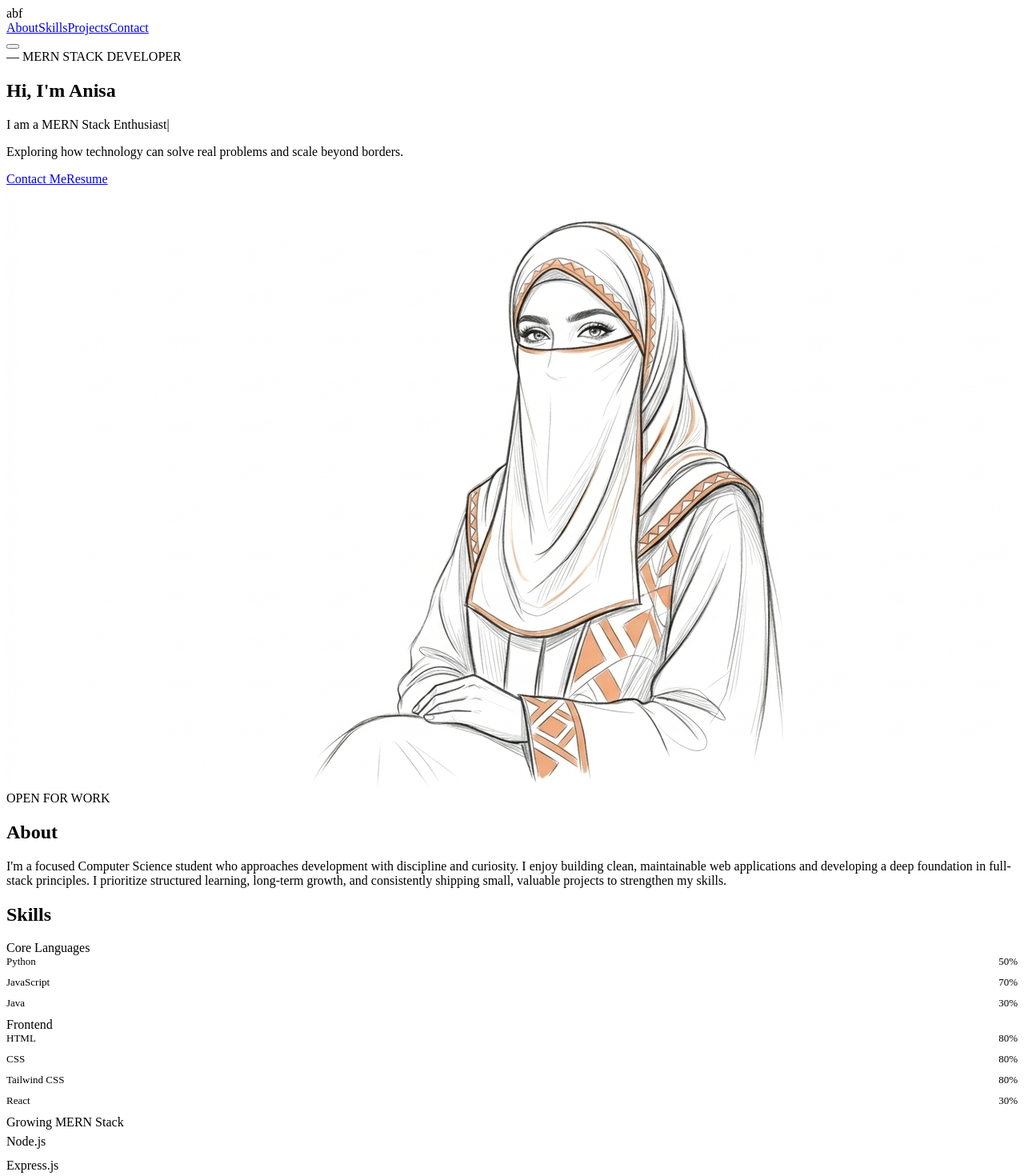
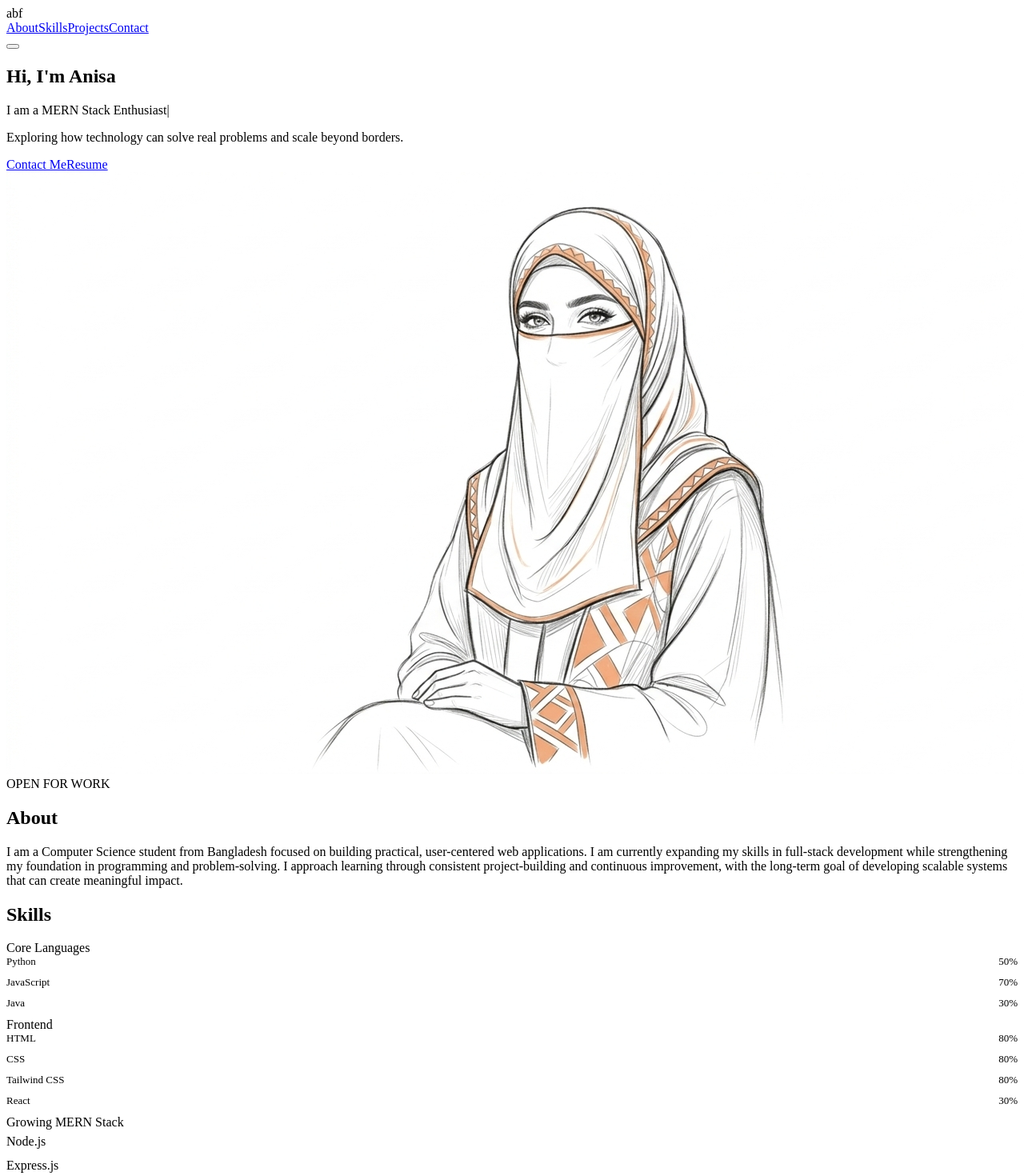
Before and after one commit to theanisa/Portfolio, a React (Vite) app: page / in a window 1280 px wide. Shown: the top 1470 px of the page at 80% size. Built offline with nearby package versions, Linux system fonts and the light colour scheme; the HTML template or start-up script is replaced by a standard one.

Commit message:
import in Projects component

```diff
--- a/src/components/About.jsx
+++ b/src/components/About.jsx
@@ -7,7 +7,7 @@ export default function About(){
       <div className="about-content">
         <h2>About</h2>
         <p>
-          I'm a focused Computer Science student who approaches development with discipline and curiosity. I enjoy building clean, maintainable web applications and developing a deep foundation in full-stack principles. I prioritize structured learning, long-term growth, and consistently shipping small, valuable projects to strengthen my skills.
+          I am a Computer Science student from Bangladesh focused on building practical, user-centered web applications. I am currently expanding my skills in full-stack development while strengthening my foundation in programming and problem-solving. I approach learning through consistent project-building and continuous improvement, with the long-term goal of developing scalable systems that can create meaningful impact.
         </p>
       </div>
     </section>
--- a/src/components/Contact.jsx
+++ b/src/components/Contact.jsx
@@ -24,7 +24,7 @@ export default function Contact(){
       <div className="contact-grid">
         <div className="contact-left">
           <h2 className="contact-title"><span className="contact-highlight">Wanna be in touch?</span></h2>
-          <p className="contact-subtitle">We'd love to hear from you.</p>
+          <p className="contact-subtitle">I'd love to hear from you.</p>
 
           <form className="contact-form" onSubmit={sendEmail}>
             <div className="form-row">
--- a/src/components/Hero.jsx
+++ b/src/components/Hero.jsx
@@ -26,7 +26,6 @@ export default function Hero(){
       <div className={`hero-inner ${mounted ? 'mounted' : ''}`}>
         <div className="hero-grid">
           <div className="hero-left">
-            <div className="kicker">— MERN STACK DEVELOPER</div>
             <h1 className="hero-name">Hi, I'm <span className="accent-name">Anisa</span></h1>
             <p className="role-line">I am a <span className="accent">MERN Stack Enthusiast</span><span className="cursor">|</span></p>
             <p className="lead">Exploring how technology can solve real problems and scale beyond borders.</p>
```
Also changed, not shown: 1 other file (tests, documents, lock files or other folders).
